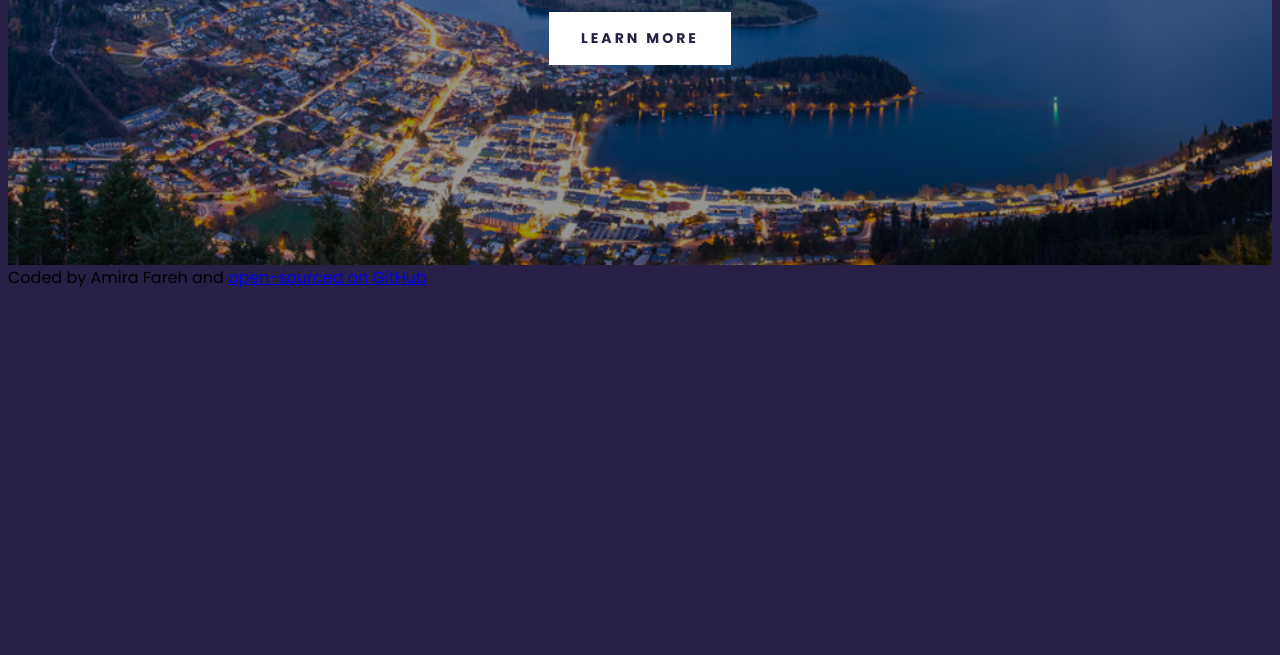
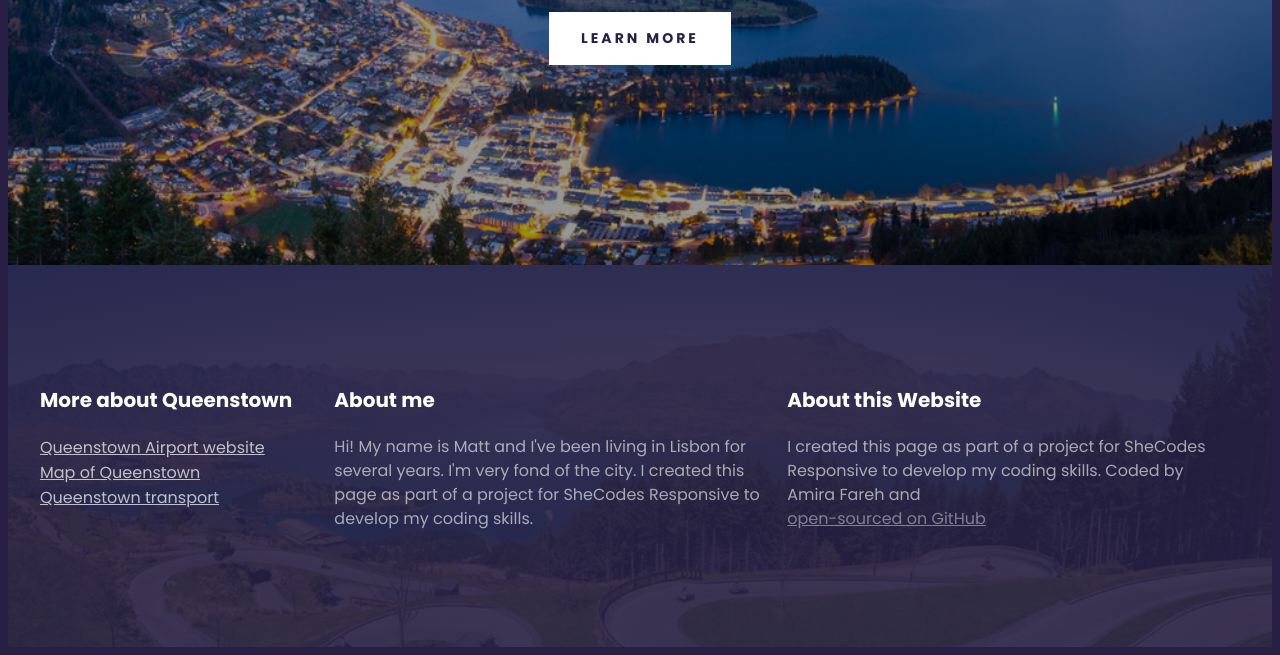
Before and after one commit to AmiraFareh/queenstown-travel-project, a plain HTML site: page index.html in a window 1280 px wide. Shown: the part 480-1135 px from the top of the page. Before the commit the page ends 800 px from the top, so only its background shows below. Drawn offline with Linux system fonts and the light colour scheme.

Commit message:
Added the footer

```diff
--- a/index.html
+++ b/index.html
@@ -22,8 +22,33 @@
    <a href="#more">Learn more</a>
 </header>
    <footer>
-    Coded by Amira Fareh and <a href="https://github.com/AmiraFareh/queenstown-travel-project" target="_blank">open-sourced on GitHub</a>
-   </footer>
+    <section class="grid">
+    <div>
+    <h3>More about Queenstown</h3>
+    <ul>
+        <li><a href="https://www.queenstownairport.co.nz/" target="_blank">Queenstown Airport website</a></li>
+        <li><a href="https://www.google.com/maps/@-45.03423,168.660951,15z" target="_blank">Map of Queenstown</a></li>
+        <li><a href="https://www.skyline.co.nz/en/blog/transport-in-queenstown/" target="_blank">Queenstown transport</a></li>
+    </ul>
+    </div>
+    <div>
+    <h3>About me</h3>
+    <p>Hi! My name is Matt and I've been living in Lisbon for several years. I'm very fond of the city. I created this page as part of a project for SheCodes Responsive to develop my coding skills.
+    </p>
+</div>
+<div>
+    <h3>About this Website</h3>
+    <p>I created this page as part of a project for SheCodes Responsive to develop my coding skills.
+
+
+
+    Coded by Amira Fareh and
+    <br>
+    <a href="https://github.com/AmiraFareh/queenstown-travel-project" target="_blank">open-sourced on GitHub</a>
+</p>
+</div>
+</section>
+    </footer>
 </div>
 </body>
 </html>
--- a/src/styles.css
+++ b/src/styles.css
@@ -7,6 +7,16 @@ body{
     max-width: 1400px;
     margin: 0 auto;
 
+}
+.grid{
+    display: grid;
+    grid-template-columns: 1.3fr 2fr 2fr;
+
+}
+
+section{
+    max-width: 1200px;
+    margin: 0 auto;
 }
 
 header{
@@ -57,8 +67,46 @@ header a{
     margin-top: 32px;
 }
 
+footer{
+    color: white;
+    background-image: linear-gradient(rgba(39, 32, 68, 0.9), rgba(39, 32, 68, 0.9)), url(../images/footer-img.jpg);
+    background-repeat: no-repeat;
+    background-size: cover;
+    padding: 100px 0;
+}
 
-@media(max-width: 900px){
+footer h3 {
+    font-weight: 700;
+    font-size: 20px;
+    line-height: 30px;
+
+}
+
+footer p{
+    font-weight: 400;
+    font-size: 16px;
+    line-height: 24px;
+    opacity: 0.6;
+    margin-right: 20px;
+}
+
+footer ul{
+    padding: 0;
+}
+
+footer li{
+    list-style: none;
+    margin: 0;
+    padding: 0;
+}
+
+footer a{
+    color: white;
+    opacity: 0.7;
+}
+
+
+@media(max-width: 960px){
     header{
         padding: 60px 0;
     }
```
Also changed, not shown: images/footer-img.jpg (added).
